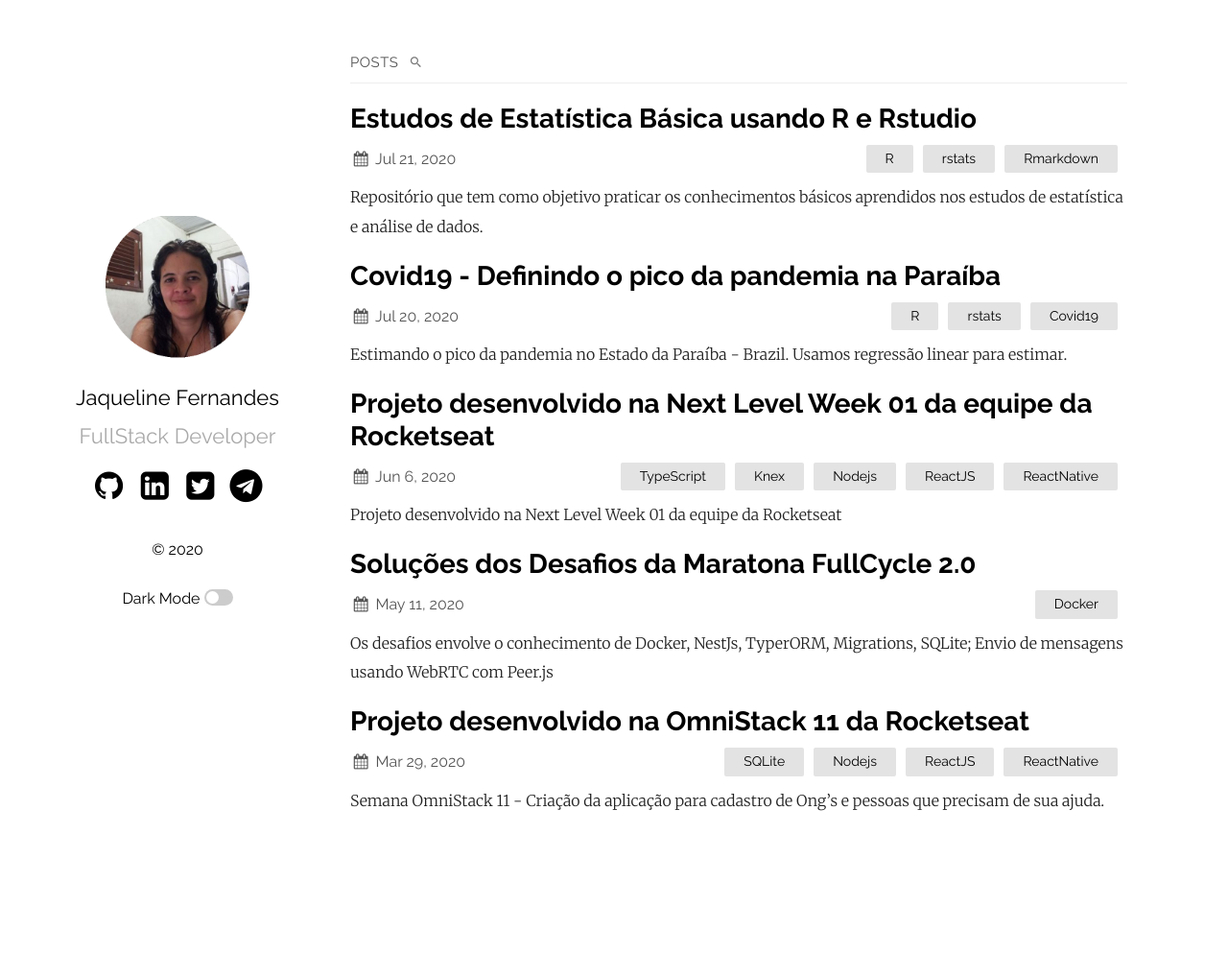
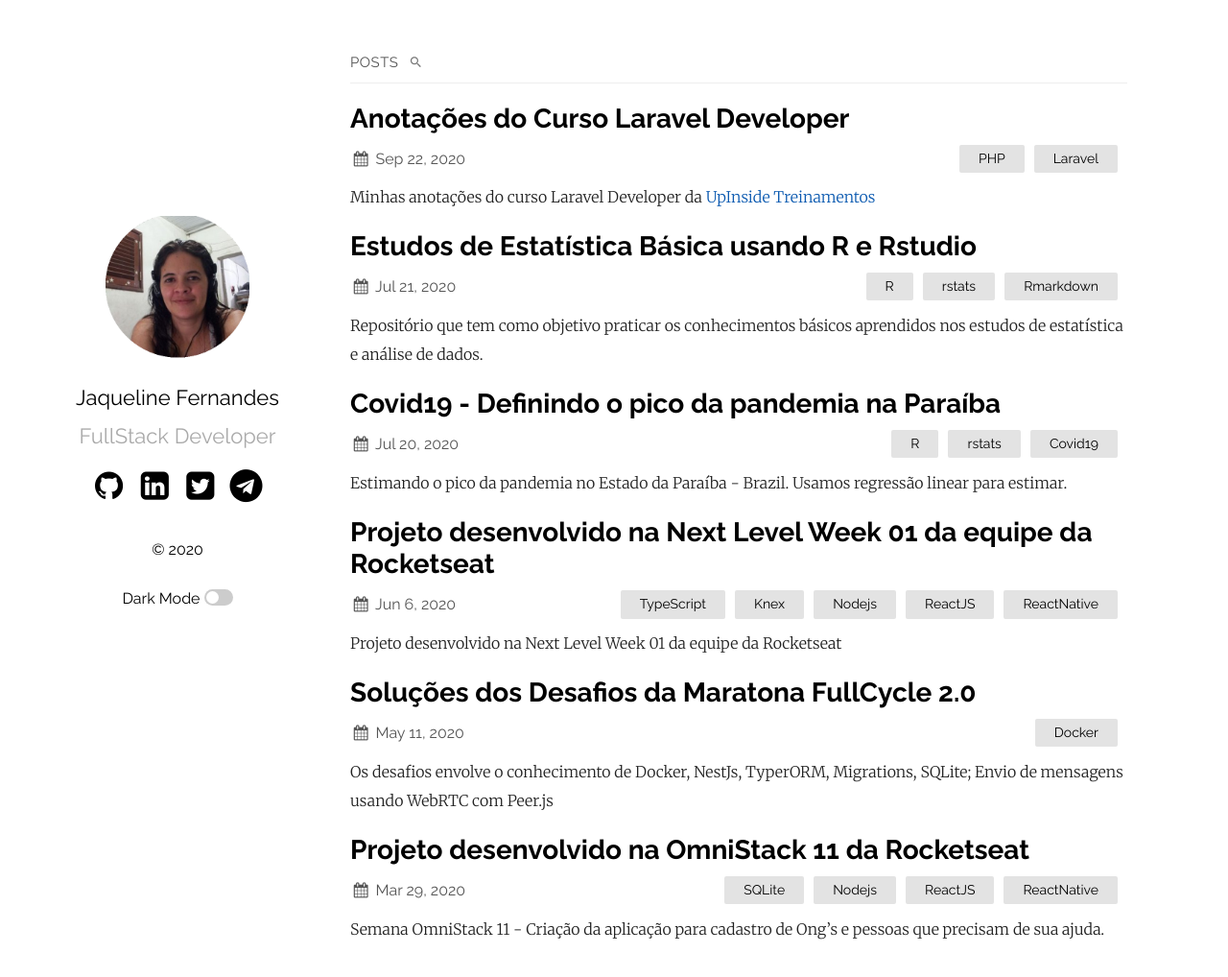
Before and after one commit to dhelly/dhelly.github.io, a Jekyll site: the page built from index.markdown, in a window 1280 px wide and 1028 px high. Shown: the top 1018 px of the window at 96% size. Built offline with Jekyll 4.4.1, drawn with Linux system fonts in a browser that asks for light colours.

```diff
--- a/_config.yml
+++ b/_config.yml
@@ -44,6 +44,8 @@ theme: plainwhite
 
 remote_theme: samarsault/plainwhite-jekyll
 
+analytics_id: "UA-170090729-1"
+
 plugins:
   - jekyll-seo-tag
 #  - jekyll-feed
--- /dev/null
+++ b/_posts/2020-09-22-laravel_notes.markdown
@@ -0,0 +1,18 @@
+---
+layout: post
+title:  "Anotações do Curso Laravel Developer"
+date:   2020-09-22 15:00:00 -0300
+categories: PHP Laravel
+---
+
+Minhas anotações do curso Laravel Developer da [UpInside Treinamentos](https://www.upinside.com.br/)
+
+Este repositório tem como objetivo auxiliar no desenvolvimento dos meus futuros projetos.
+
+_Sempre em fase de crescimento_
+
+## Tecnologias
+* PHP
+* Laravel 5.7
+
+[Repositório no Github](https://github.com/dhelly/laradev)
```
Also changed, not shown: 12 other files.
